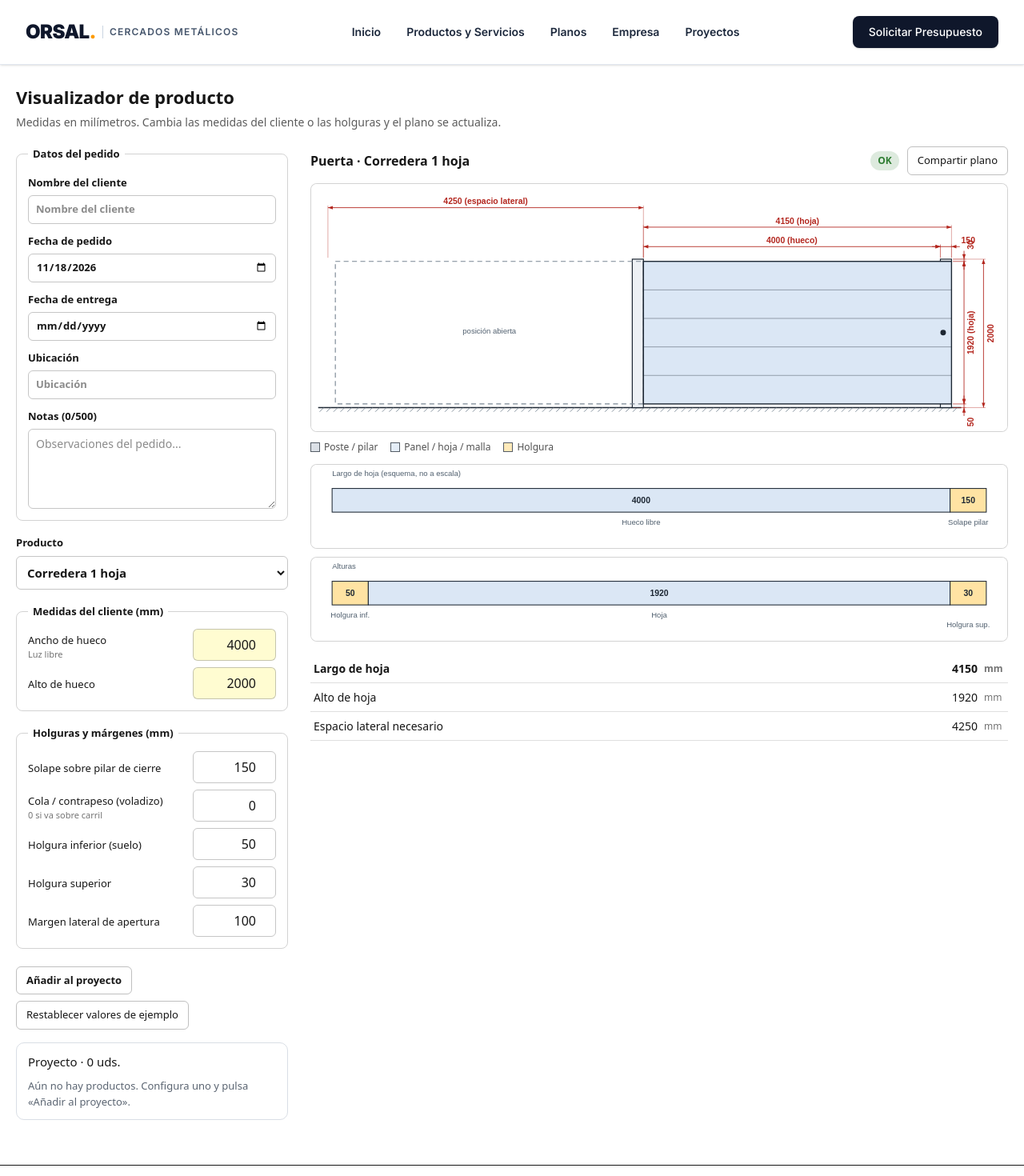
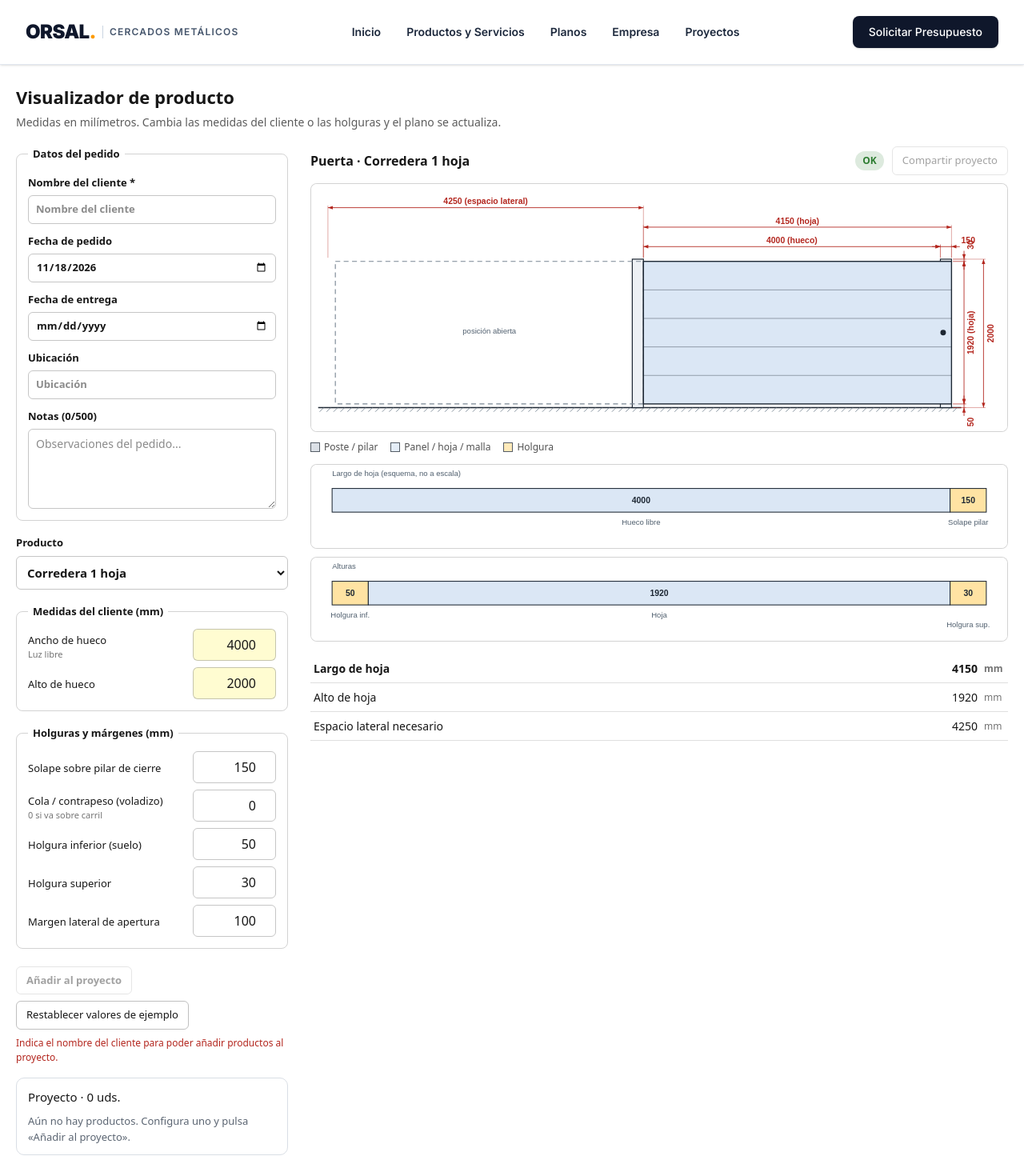
Before and after one commit to WattWozy/orsal, a Next.js app: page /plano in a window 1280 px wide. Shown: the top 1470 px of the page at 80% size. Built offline with nearby package versions, Linux system fonts and the light colour scheme.

Commit message:
chore: enforcing client, removing client name props, removing single product export

```diff
--- a/app/plano/hooks/useVisualizerState.ts
+++ b/app/plano/hooks/useVisualizerState.ts
@@ -64,7 +64,10 @@ export function useVisualizerState() {
     setOrder((prev) => ({ ...prev, [key]: value }));
   };
 
+  const hasClient = order.customerName.trim().length > 0;
+
   const handleAdd = () => {
+    if (!hasClient) return;
     const payload = { productId: product.id, values: { ...v } };
     if (editingId) {
       project.replace(editingId, payload);
@@ -128,6 +131,7 @@ export function useVisualizerState() {
     resetValues,
     handleShare,
     isExportingProject,
+    hasClient,
     handleShareProject,
     project,
     editingId,
--- a/app/plano/page.tsx
+++ b/app/plano/page.tsx
@@ -51,6 +51,7 @@ export default function ProductVisualizerPage() {
     resetValues,
     handleShare,
     isExportingProject,
+    hasClient,
     handleShareProject,
     project,
     editingId,
@@ -100,9 +101,12 @@ export default function ProductVisualizerPage() {
               <legend>Datos del pedido</legend>
 
               <label className="sel">
-                Nombre del cliente
+                Nombre del cliente *
                 <input
                   type="text"
+                  className={hasClient ? undefined : "bad"}
+                  required
+                  aria-invalid={!hasClient}
                   value={order.customerName}
                   onChange={(e) => updateOrder("customerName", e.target.value)}
                   placeholder="Nombre del cliente"
@@ -182,18 +186,21 @@ export default function ProductVisualizerPage() {
                 type="button"
                 className="primary"
                 onClick={handleAdd}
-                disabled={!canDraw}
+                disabled={!canDraw || !hasClient}
               >
                 {editingId ? "Guardar cambios" : "Añadir al proyecto"}
               </button>
               {editingId && (
-                <button type="button" onClick={cancelEdit}>
-                  Cancelar edición
-                </button>
+                <button type="button" onClick={cancelEdit}>Cancelar edición</button>
               )}
               <button type="button" onClick={resetValues}>
                 Restablecer valores de ejemplo
               </button>
+              {!hasClient && (
+                <p className="hint">
+                  Indica el nombre del cliente para poder añadir productos al proyecto.
+                </p>
+              )}
             </div>
           </section>
 
@@ -204,8 +211,6 @@ export default function ProductVisualizerPage() {
             onQty={project.setQty}
             onRemove={project.remove}
             onClear={project.clear}
-            onShare={handleShareProject}
-            sharing={isExportingProject}
           />
         </div>
 
@@ -230,10 +235,11 @@ export default function ProductVisualizerPage() {
 
               <button
                 type="button"
-                onClick={handleShare}
-                disabled={!canDraw || isExporting}
+                onClick={handleShareProject}
+                disabled={project.items.length === 0 || isExportingProject}
+                title={project.items.length === 0 ? "Añade productos al proyecto primero" : undefined}
               >
-                {isExporting ? "Generando..." : "Compartir plano"}
+                {isExportingProject ? "Generando..." : "Compartir proyecto"}
               </button>
             </div>
           </div>
--- a/components/ProjectItems.tsx
+++ b/components/ProjectItems.tsx
@@ -4,7 +4,7 @@ import { fmt } from "@/lib/scene";
 import type { ProjectItem } from "@/domain/models/project";
 
 export function ProjectItems({
-  items, editingId, onEdit, onQty, onRemove, onClear, onShare, sharing
+  items, editingId, onEdit, onQty, onRemove, onClear
 }: {
   items: ProjectItem[];
   editingId: string | null;
@@ -12,8 +12,6 @@ export function ProjectItems({
   onQty: (id: string, q: number) => void;
   onRemove: (id: string) => void;
   onClear: () => void;
-  onShare: () => void;
-  sharing: boolean;
 }) {
   const units = items.reduce((n, i) => n + i.quantity, 0);
 
@@ -22,12 +20,7 @@ export function ProjectItems({
       <div className="proj-head">
         <h2>Proyecto · {units} {units === 1 ? "ud." : "uds."}</h2>
         {items.length > 0 && (
-          <div className="proj-head-actions">
-            <button type="button" onClick={onShare} disabled={sharing}>
-              {sharing ? "Generando..." : "Compartir proyecto"}
-            </button>
-            <button type="button" onClick={onClear}>Vaciar</button>
-          </div>
+          <button type="button" onClick={onClear}>Vaciar</button>
         )}
       </div>
 
--- a/util/projectExport.ts
+++ b/util/projectExport.ts
@@ -45,20 +45,18 @@ export function buildProjectSvg(lines: ExportLine[], order: OrderMetadata): SVGS
     const family = product.family === "Vallas" ? "Valla" : "Puerta";
     addText(body, `${i + 1}. ${family} · ${product.label}`, TEXT_X, ty, { size: 15, weight: "bold" });
     addText(body, `× ${quantity}`, right, ty + 4, { size: 24, weight: "bold", anchor: "end" });
-    ty += 8;
+
+    ty += 8; // after the title line
 
     const maxChars = Math.floor((right - TEXT_X) / 6.4);
-    const groups: Array<[string, typeof product.client]> = [
-      ["Cliente", product.client],
-      ["Holguras", product.margins],
-    ];
-    for (const [name, fields] of groups) {
-      const text = `${name}: ` + fields.map((f) => `${f.label} ${fmt(values[f.key])}`).join(" · ");
-      wrapText(text, maxChars).forEach((l) => {
-        ty += LINE_H;
-        addText(body, l, TEXT_X, ty, { size: 11, fill: MUTED });
-      });
-    }
+    const marginsText =
+      "Holguras: " +
+      product.margins.map((f) => `${f.label} ${fmt(values[f.key])}`).join(" · ");
+
+    wrapText(marginsText, maxChars).forEach((l) => {
+      ty += LINE_H;
+      addText(body, l, TEXT_X, ty, { size: 11, fill: MUTED });
+    });
     ty += 8;
 
     if (!evaluation.checksOk) {
--- a/util/visualizerStyles.ts
+++ b/util/visualizerStyles.ts
@@ -145,6 +145,7 @@ export const VISUALIZER_CSS = `
 
 .ov-actions { display: flex; flex-wrap: wrap; gap: 8px; margin-top: 4px; }
 .ov-actions .primary { font-weight: 600; }
+.ov-actions .hint { flex-basis: 100%; margin: 0; font-size: 12px; color: #b3261e; }
 
 .ov-project {
 border: 1px solid #d9dee5;
```
